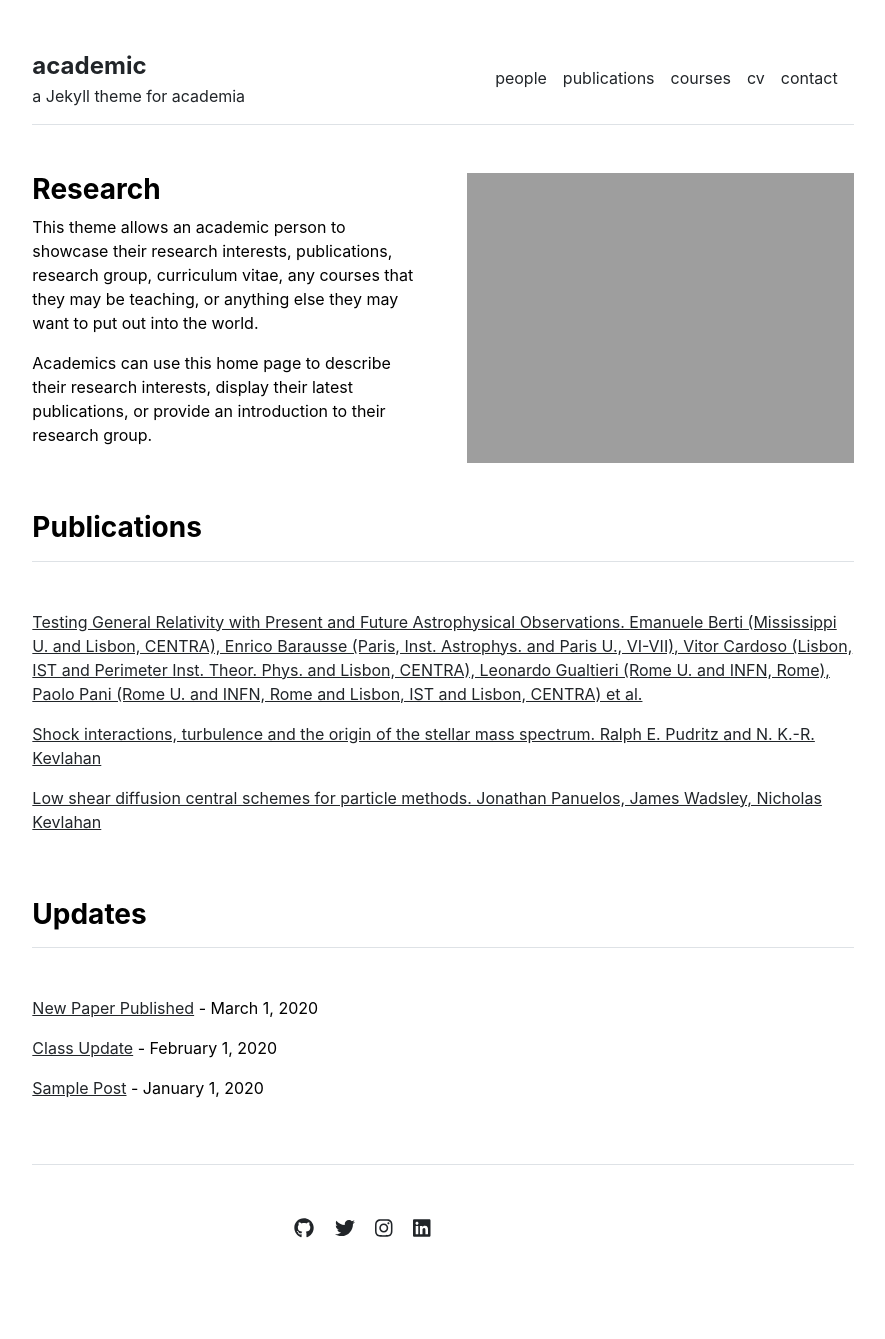
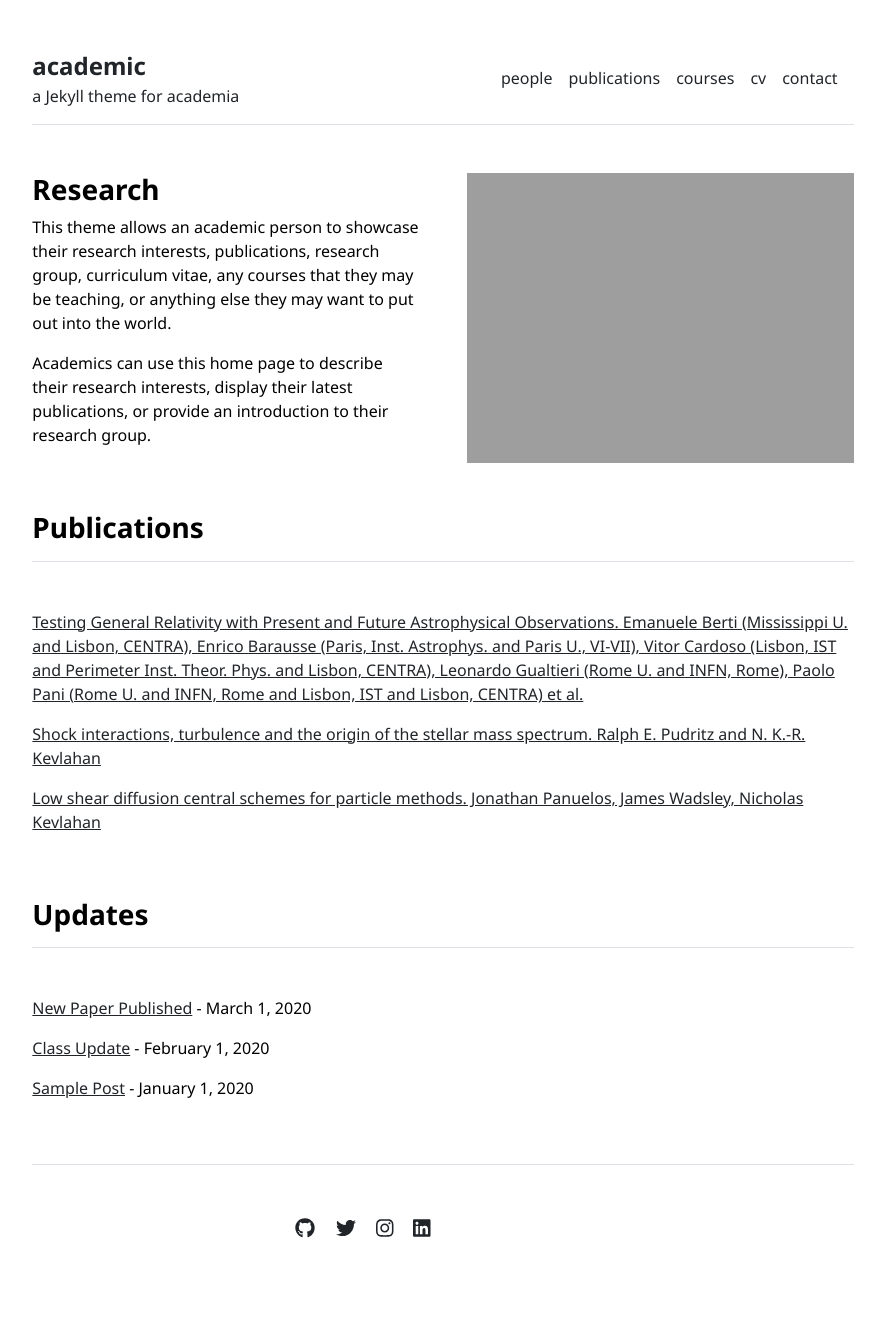
Before and after one commit to syueqiao/cryptozoology, a Jekyll site: the page built from index.md, in a window 1280 px wide. Shown: the whole page, without its empty margins (197-1082 px from the left). Built offline with Jekyll 4.4.1, drawn with Linux system fonts in a browser that asks for light colours.

Commit message:
Update main.scss

```diff
--- a/_sass/main.scss
+++ b/_sass/main.scss
@@ -1,6 +1,6 @@
 $backgroundColor: #ffffff;
 $bodyColor: #000000;
-$bodyFont: -apple-system,BlinkMacSystemFont,"Segoe UI",Helvetica,Arial,sans-serif,"Apple Color Emoji","Segoe UI Emoji","Segoe UI Symbol";
+$bodyFont: "Noto Sans", sans-serif;
 $linkColor: #212529 !important;
 
 body {
```
